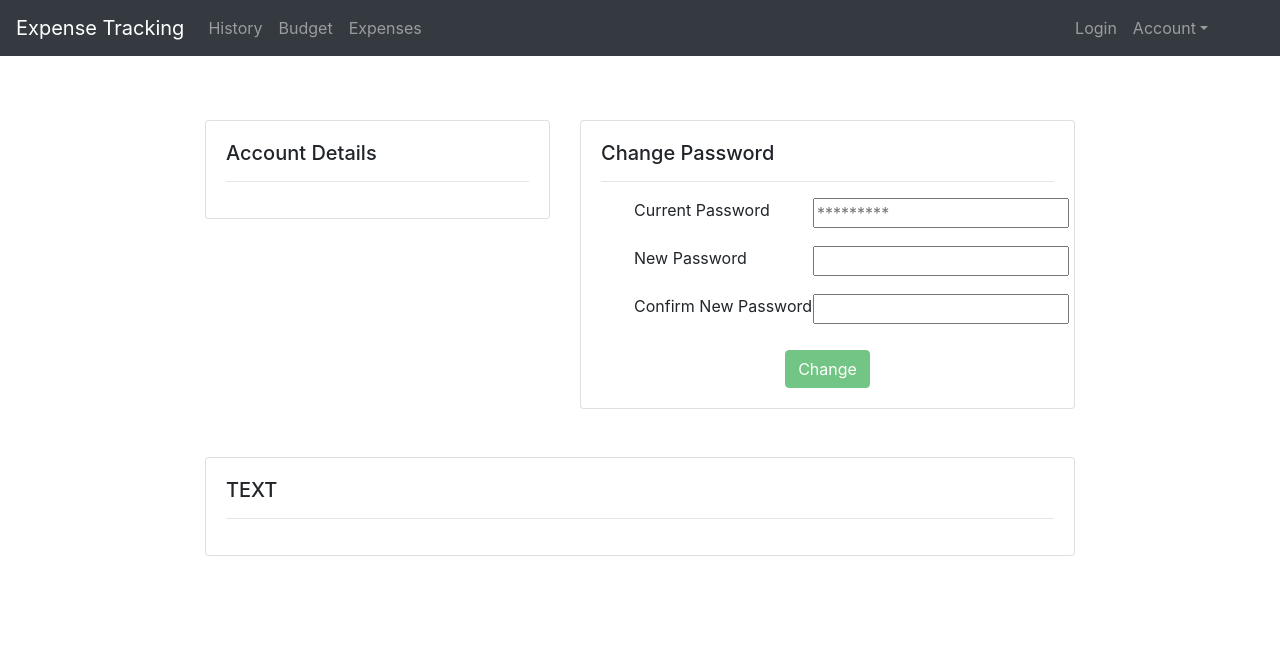
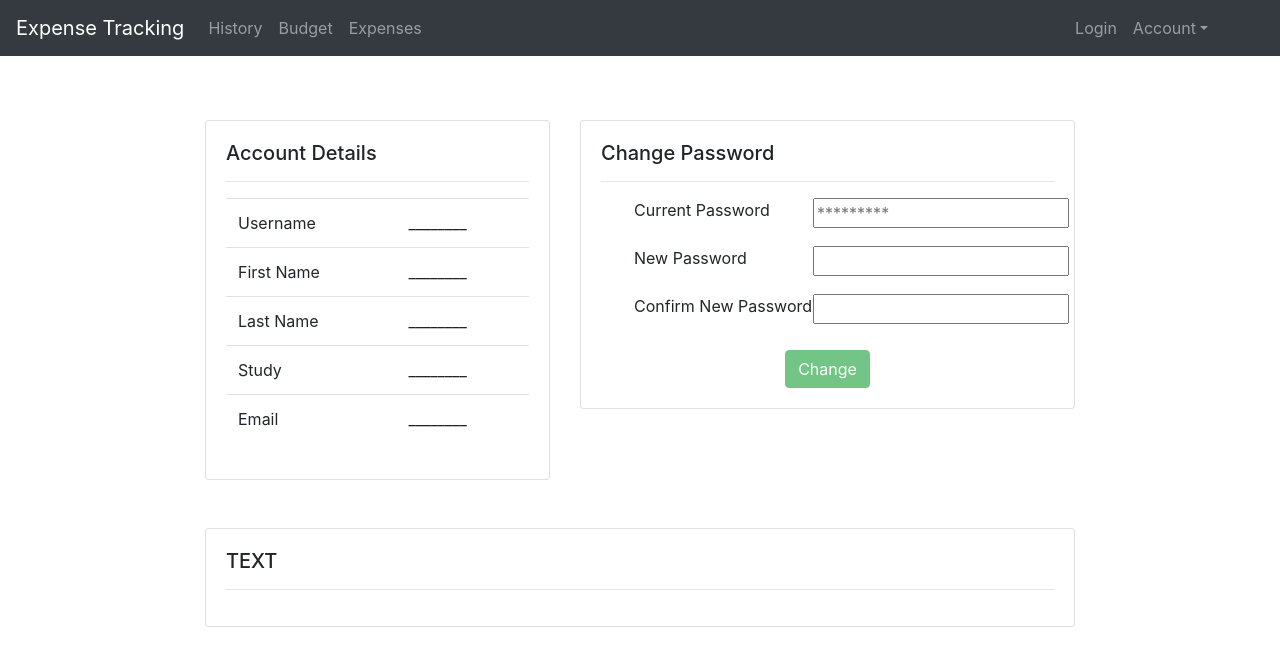
Before and after one commit to magnusbrok/Expense-Tracker-FrontEnd, an Angular app: page /user in a window 1280 px wide. Shown: the top 666 px of the page. Built offline with nearby package versions, Linux system fonts and the light colour scheme.

Commit message:
style (profile): Setup table for account details

```diff
--- a/src/app/profile/profile.component.html
+++ b/src/app/profile/profile.component.html
@@ -4,6 +4,32 @@
       <div class="card-body">
         <h5>Account Details</h5>
         <hr>
+
+        <table class="table account-table">
+          <tbody>
+            <tr>
+              <td>Username</td>
+              <td>________</td>
+            </tr>
+            <tr>
+              <td>First Name</td>
+              <td>________</td>
+            </tr>
+            <tr>
+              <td>Last Name</td>
+              <td>________</td>
+            </tr>
+            <tr>
+              <td>Study</td>
+              <td>________</td>
+            </tr>
+            <tr>
+              <td>Email</td>
+              <td>________</td>
+            </tr>
+          </tbody>
+        </table>
+
       </div>
     </div>
   </div>
```
